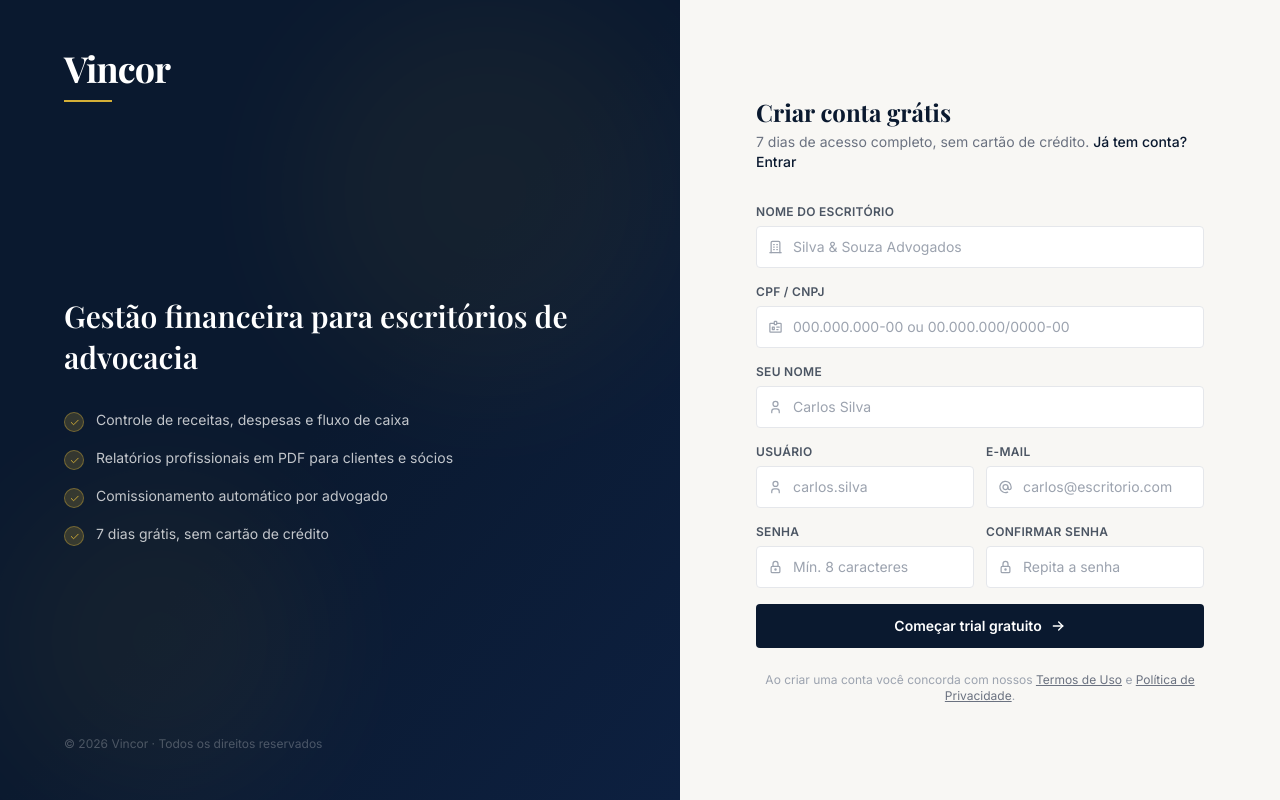
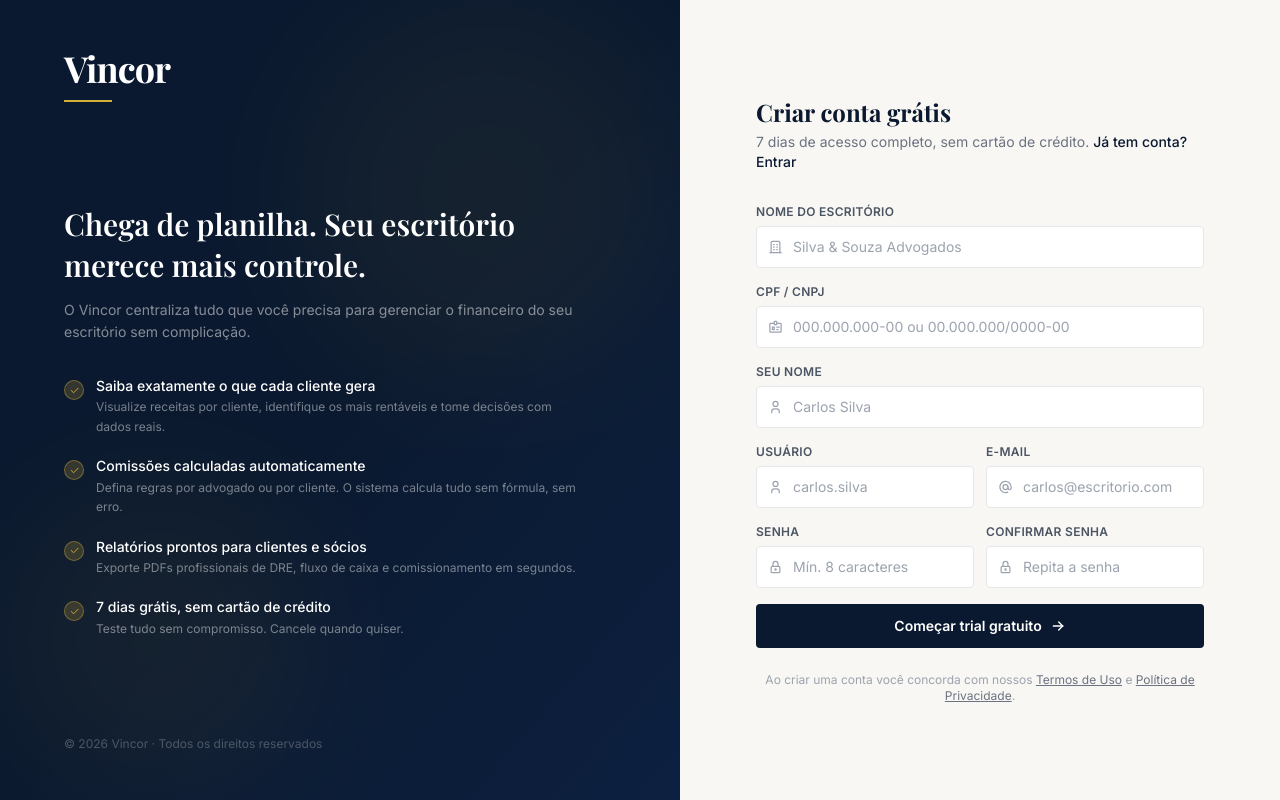
Before and after one commit to cadusaboya/adview, a Next.js app in the folder frontend/: page /cadastro in a window 1280 px wide. Built offline with nearby package versions, Linux system fonts and the light colour scheme; no server answers.

Commit message:
Added redirect to chosen plan + improved texts

```diff
--- a/frontend/src/app/cadastro/page.tsx
+++ b/frontend/src/app/cadastro/page.tsx
@@ -32,12 +32,20 @@
 }
 
 const VALID_PLANS = ['essencial', 'profissional', 'evolution'] as const;
+const VALID_CICLOS = ['MONTHLY', 'ANNUAL'] as const;
 type Plan = typeof VALID_PLANS[number];
+type Ciclo = typeof VALID_CICLOS[number];
 
 function CadastroForm() {
   const searchParams = useSearchParams();
-  const planParam = searchParams.get('plan')?.toLowerCase();
+
+  // Aceita ?plano= ou ?plan=, case-insensitive
+  const planParam = (searchParams.get('plano') ?? searchParams.get('plan'))?.toLowerCase();
   const plan: Plan | null = VALID_PLANS.includes(planParam as Plan) ? (planParam as Plan) : null;
+
+  // Aceita ?ciclo=, case-insensitive, default MONTHLY
+  const cicloParam = searchParams.get('ciclo')?.toUpperCase() as Ciclo | undefined;
+  const ciclo: Ciclo = VALID_CICLOS.includes(cicloParam as Ciclo) ? (cicloParam as Ciclo) : 'MONTHLY';
 
   const [form, setForm] = useState({
     nome_empresa: '',
@@ -92,7 +100,7 @@
         senha: form.senha,
       });
       if (plan) {
-        window.location.href = `/assinar/pagamento?plano=${plan}&ciclo=MONTHLY`;
+        window.location.href = `/assinar/pagamento?plano=${plan}&ciclo=${ciclo}`;
       } else {
         window.location.href = '/dashboard';
       }
@@ -133,22 +141,40 @@
         </div>
 
         <div className="relative z-10 max-w-lg">
-          <p className="text-3xl font-serif font-semibold text-white leading-snug mb-8">
-            Gestão financeira para escritórios de advocacia
+          <p className="text-3xl font-serif font-semibold text-white leading-snug mb-3">
+            Chega de planilha. Seu escritório merece mais controle.
+          </p>
+          <p className="text-white/50 text-sm mb-8 leading-relaxed">
+            O Vincor centraliza tudo que você precisa para gerenciar o financeiro do seu escritório sem complicação.
           </p>
 
-          <ul className="space-y-4">
+          <ul className="space-y-5">
             {[
-              'Controle de receitas, despesas e fluxo de caixa',
-              'Relatórios profissionais em PDF para clientes e sócios',
-              'Comissionamento automático por advogado',
-              '7 dias grátis, sem cartão de crédito',
+              {
+                title: 'Saiba exatamente o que cada cliente gera',
+                desc: 'Visualize receitas por cliente, identifique os mais rentáveis e tome decisões com dados reais.',
+              },
+              {
+                title: 'Comissões calculadas automaticamente',
+                desc: 'Defina regras por advogado ou por cliente. O sistema calcula tudo sem fórmula, sem erro.',
+              },
+              {
+                title: 'Relatórios prontos para clientes e sócios',
+                desc: 'Exporte PDFs profissionais de DRE, fluxo de caixa e comissionamento em segundos.',
+              },
+              {
+                title: '7 dias grátis, sem cartão de crédito',
+                desc: 'Teste tudo sem compromisso. Cancele quando quiser.',
+              },
             ].map((item) => (
-              <li key={item} className="flex items-start gap-3 text-white/75 text-sm">
-                <span className="mt-0.5 flex-shrink-0 w-5 h-5 rounded-full bg-[#D4AF37]/20 border border-[#D4AF37]/40 flex items-center justify-center">
+              <li key={item.title} className="flex items-start gap-3">
+                <span className="mt-1 flex-shrink-0 w-5 h-5 rounded-full bg-[#D4AF37]/20 border border-[#D4AF37]/40 flex items-center justify-center">
                   <IconCheck size={11} className="text-[#D4AF37]" />
                 </span>
-                {item}
+                <div>
+                  <p className="text-white text-sm font-medium leading-snug">{item.title}</p>
+                  <p className="text-white/45 text-xs mt-0.5 leading-relaxed">{item.desc}</p>
+                </div>
               </li>
             ))}
           </ul>
```
